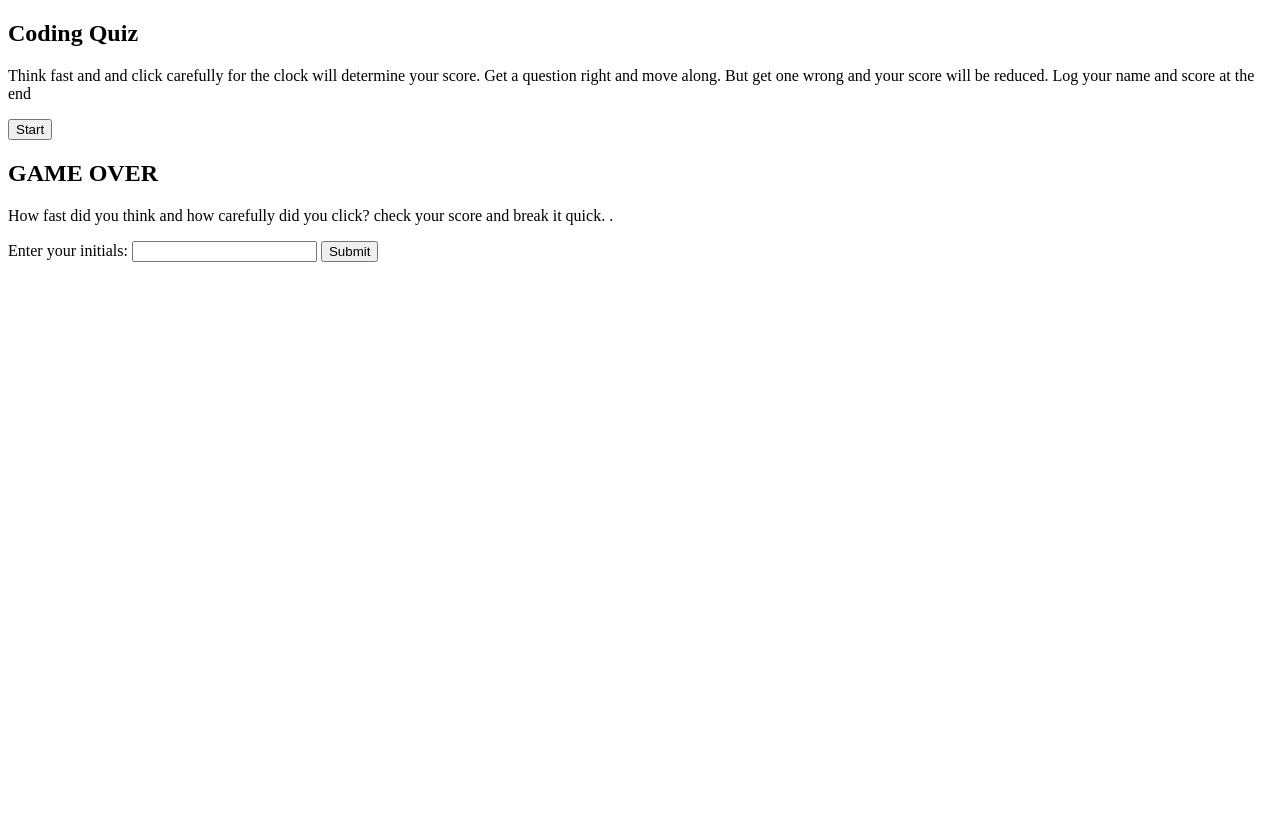
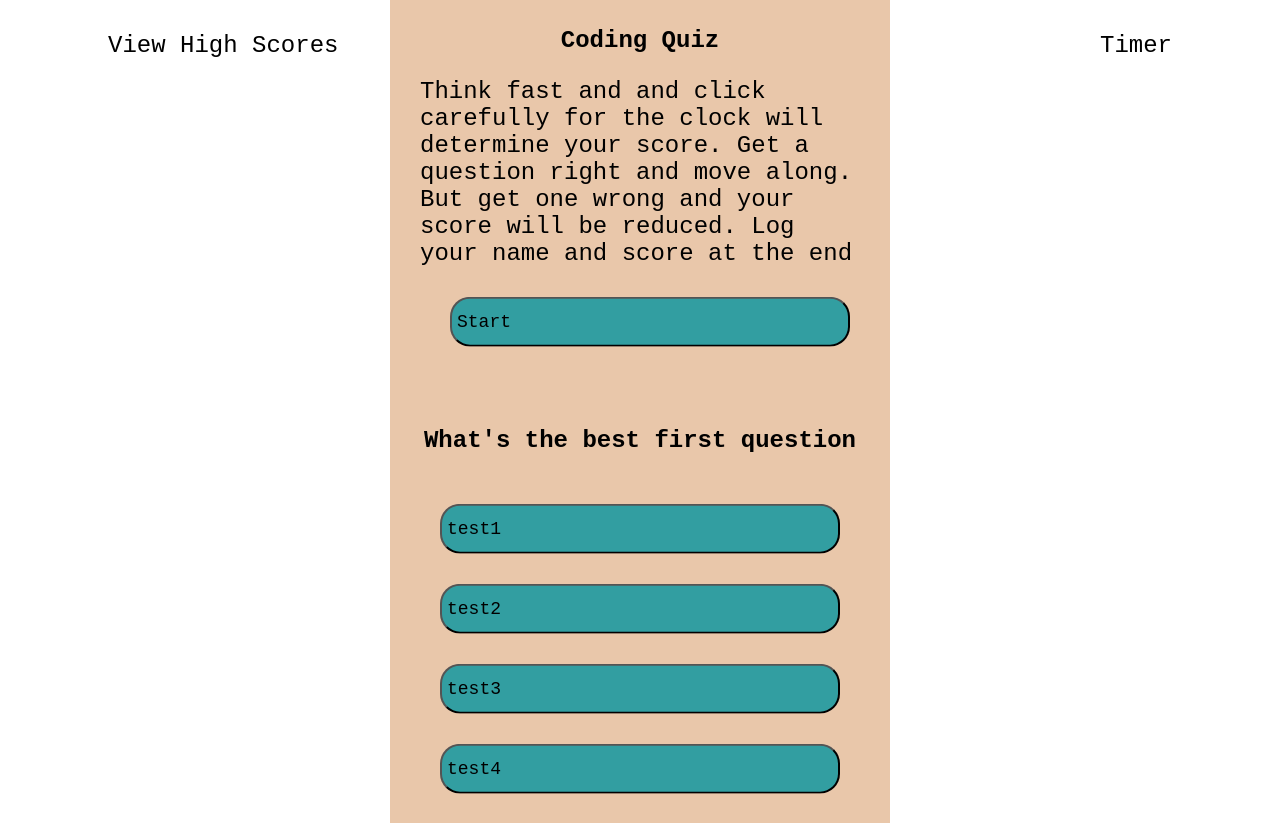
Before and after one commit to EverittGill/Quiz-App, a plain HTML site: page index.html in a window 1280 px wide. Before the commit the page ends 800 px from the top, so only its background shows below. Drawn offline with Linux system fonts and the light colour scheme.

Commit message:
added HTML and CSS for the quiz app. It needs all the javascript and a readme now

```diff
--- a/index.html
+++ b/index.html
@@ -9,8 +9,10 @@
     <title>Quiz App</title>
 </head>
 <body>
-    <section class="view-high-scores"></section>
-    <section class="timer"></section>
+    <section class="display-absolute">
+        <div id="view-high-scores"><p>View High Scores</p></div>
+        <div id="timer"><p>Timer</p></div>
+    </section>
 
     <section class="wrapper">
       <div id="start-screen">
@@ -21,15 +23,20 @@
 
 
      <section class="hidden" id="questions">
-        <h2 id="question-title"></h2>
-        <div class="answers"></div>
+        <h2 id="question-title">What's the best first question</h2>
+        <div class="answers">
+            <button id="question1">test1</button>
+            <button id="question1">test2</button>
+            <button id="question1">test3</button>
+            <button id="question1">test4</button>
+        </div>
      </section>
 
 
-     <section class="hidden" id="scoreboard">
+     <section class="hidden" id="log-score">
         <h2>GAME OVER</h2>
         <p>How fast did you think and how carefully did you click?
-            check your score and break it quick. <span id="your-score"></span>.</p>
+            Log your score and break it quick. <span id="your-score"></span>.</p>
         <p>Enter your initials: <input type="text" id="initials" max="4"/>
             <button id="Submit">Submit</button></p>
      </section>
--- a/style.css
+++ b/style.css
@@ -0,0 +1,74 @@
+:root {
+    --background-color: #e9c7aa;
+    --button-color: #329ea1;
+}
+
+
+* {
+    font-family: 'Courier New', Courier, monospace;
+}
+
+
+h1, h2 {
+    text-align: center;
+}
+
+p {
+    font-size: x-large;
+}
+.display-absolute {
+    display: flex;
+    justify-content: space-between;
+    margin-left: 100px;
+    margin-right: 100px;
+}
+
+
+.wrapper {
+    background-color: var(--background-color);
+    width: 500px;
+    position: absolute;
+    top: 50%;
+    left: 50%;
+    transform: translate(-50%, -50%);
+
+}
+
+#start-screen {
+    justify-content: center;
+    align-items: center;
+    padding: 30px;
+    /* display: none; */
+}
+
+
+#questions {
+    display: flex;
+    flex-direction: column;
+    align-items: center;
+    /* display: none; */
+}
+
+button {
+    background-color: var(--button-color);
+    width: 400px;
+    height: 50px;
+    font-size: large;
+    display: flex;
+    flex-direction: column;
+    justify-content: space-around;
+    padding: 5px;
+    margin: 30px;
+    border-radius: 20px;
+    border-color: --;
+}
+
+.hidden {
+    /* display: none; */
+
+}
+
+#log-score {
+    display: none;
+    padding: 30px;
+}
```
